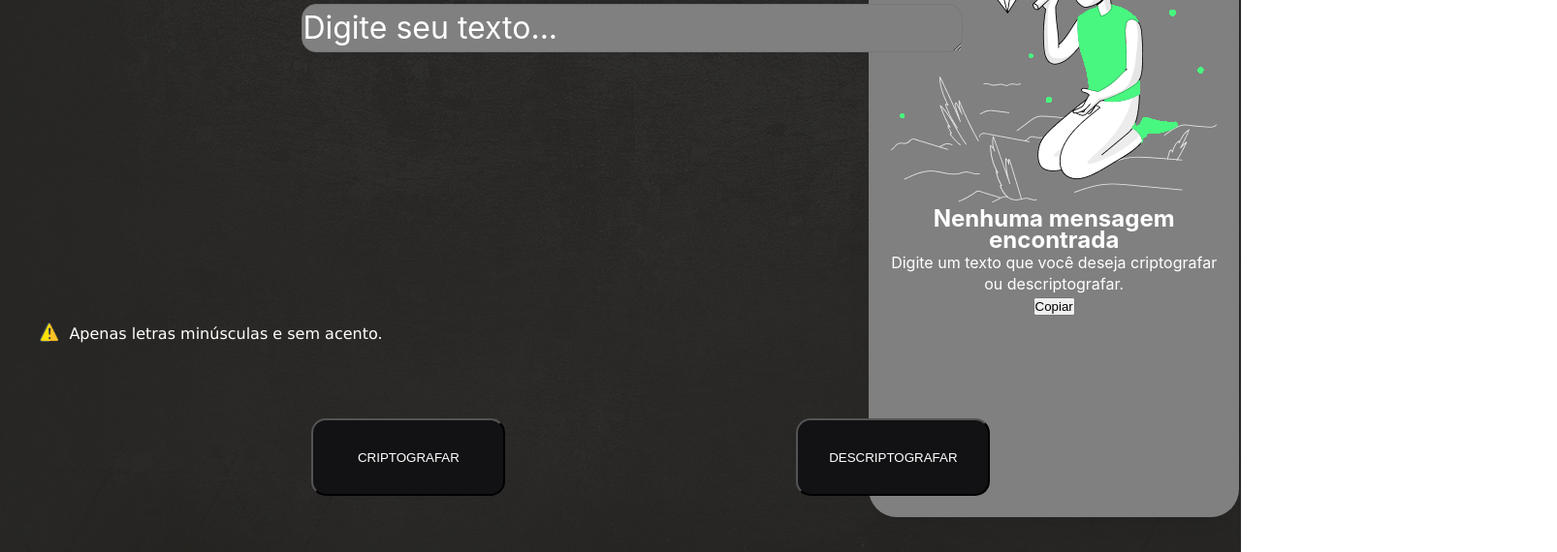
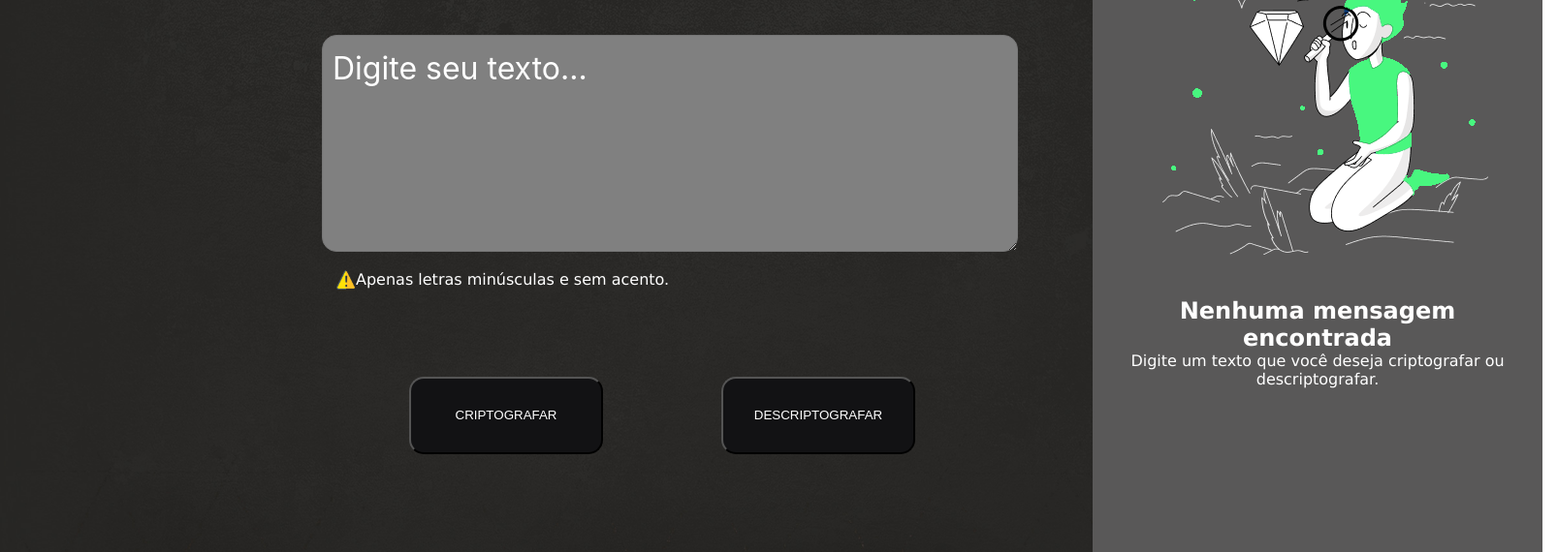
Before and after one commit to Azt1/Alura-Challenge-Decodificador, a plain HTML site: page index.html in a window 1280 px wide. Shown: the part 164-734 px from the top of the page at 97% size, 1606 px wide, since content can reach past the window. Drawn offline with Linux system fonts and the light colour scheme.

Commit message:
alinhamento pt2

```diff
--- a/css/footer.css
+++ b/css/footer.css
@@ -1,5 +1,4 @@
 footer{
-    height: auto;
     color: #fff;
     font-family:system-ui, -apple-system, BlinkMacSystemFont, 'Segoe UI', Roboto, Oxygen, Ubuntu, Cantarell, 'Open Sans', 'Helvetica Neue', sans-serif;
     padding-top: 15px;
@@ -10,6 +9,7 @@ footer{
     height: 3rem;
     width: 100%;
     bottom: 0px;
+
 
 }
 
--- a/css/main.css
+++ /dev/null
@@ -1,6 +0,0 @@
-.main {
-    display: flex;
-    flex: 1;
-    flex-direction: row;
-    justify-content: space-around;
-}
--- a/css/style.css
+++ b/css/style.css
@@ -9,80 +9,30 @@ body {
     height: 92vh;
     width: 92vw;
     min-height: 100%;
-    font-family:Verdana, Geneva, Tahoma, sans-serif;
+    font-family: Verdana, Geneva, Tahoma, sans-serif;
     background-repeat: no-repeat;
     background-size: cover;
+}
+
+.logo {
+    padding: 50px;
+}
+
+.main {
+    display: flex;
+    flex: 1;
+    flex-direction: row;
+    justify-content: space-around;
+}
+
+.escreva1 {
+    display: flex;
+    padding: 50px;
+    margin: 150px;
 
 }
 
-.escreva2{
-    position: static;
-    width: 210px;
-    font-family: 'Inter';
-    font-size: 16px;
-    line-height: 140%;
-    text-align: center;
-    color: #ffffff;
-    display: flex;
-    flex-grow: 0;
-    margin: 16px 0px;
-}
-
-.logo {
-    position: absolute;
-    left: 7%;
-    top: 5%;
-}
-
-.cesar {
-    background: #808080;
-    box-shadow: 0px 24px 32px -8px rgba(0, 0, 0, 0.08);
-    border-radius: 29px;
-    height: 650px;
-    width: 400px;
-    padding: 1rem;
-    justify-content: space-between;
-}
-
-.ladoD {
-    overflow-y: auto;
-    overflow-x: hidden;
-    width: 350px;
-    height: 850px;
-}
-
-
-
-.encriptar{
-    position: relative;
-    width: 200px;
-    height: 80px;
-    border-radius: 15px;
-    top: 500px;
-    left: 250px;
-    background: #121214;
-    color: #ffffff;
-    text-transform: uppercase;
-}
-
-.desencriptar {
-    position: relative;
-    width: 200px;
-    height: 80px;
-    border-radius: 15px;
-    top: 500px;
-    left: 550px;
-    text-transform: uppercase;
-    background: #121214;
-    color: #ffffff;
-}
-
 .textoArea {
-    position: relative;
-    width: 680px;
-    height: 48px;
-    left: 240px;
-    top: 168px;
     font-family: 'Inter';
     font-style: normal;
     font-weight: 400;
@@ -90,32 +40,81 @@ body {
     line-height: 150%;
     background: #808080;
     border-radius: 15px;
-
+    padding: 10px;
+    width: 120%;
+    height: 60%;
+    outline: none;
 }
 
 ::placeholder {
     color: #ffffff;
 }
 
-.detalhe {
-    position: relative;
+.info{
     display: flex;
-    padding: 0px;
-    width: 350px;
-    height: 18px;
-    left: 0px;
-    top: 421px;
-    color: #ffffff;
+    margin: 15px;
 }
 
 .alert {
     width: 20px;
     height: 20px;
-    position: relative;
-    left: -30px;
-    top: 443px;
+}
+
+.detalhe {
+    padding: 0px;
+    width: 350px;
+    height: 18px;
+    color: #ffffff;
 }
 
 .botoes {
+    padding: 50px;
     display: flex;
+    justify-content: space-between;
+    margin: 40px;
+    width: 90%;
 }
+
+.botoes :hover{
+    background-color: #48f77f;
+    border-radius: 10px;
+}
+
+
+.desencriptar {
+    width: 200px;
+    height: 80px;
+    border-radius: 15px;
+    text-transform: uppercase;
+    background: #121214;
+    color: #ffffff;
+}
+
+.encriptar{
+    width: 200px;
+    height: 80px;
+    border-radius: 15px;
+    background: #121214;
+    color: #ffffff;
+    text-transform: uppercase;
+}
+
+.caixa {
+    height: 800px;
+    width: 400px;
+    padding: 32px;
+    background: #595858;
+    border-radius: 20px;
+    margin: 15px;
+    color: white;
+    text-align: center;
+}
+
+.copiar {
+    padding: 15px;
+    margin: 80px;
+}
+
+.imgBoneco {
+    margin: 40px;
+}
--- a/index.html
+++ b/index.html
@@ -5,7 +5,6 @@
     <meta http-equiv="X-UA-Compatible" content="IE=edge">
     <meta name="viewport" content="width=device-width, initial-scale=1.0">
     <title>Decodificador</title>
-    <link rel="stylesheet" href="./css/main.css">
     <link rel="stylesheet" href="./css/style.css">
     <link rel="stylesheet" href="./css/footer.css">
 </head>
@@ -15,8 +14,9 @@
     </header>
 
     <main class="main">
+
         <section class="escreva1">
-            <div>
+            <div class="ladoE">
                 <textarea class="textoArea" placeholder="Digite seu texto..." ></textarea>
                 <div class="info">
                     <img src="./imgs/alert.png" class="alert">
@@ -32,16 +32,16 @@
 
         <section class="escreva2">
             <div class="cesar">
-                    <div class="ladoD">
+                <div class="caixa">
                     <textarea class="message"></textarea>
                     <img src="./imgs/High quality products 1 1.png" alt="Imagem boneco" class="imgBoneco">
                     <h1>Nenhuma mensagem encontrada</h1>
                     <p class="texto1">Digite um texto que você deseja criptografar ou descriptografar.</p>
-                        <button class="Copiar" onclick="btnCopy()">Copiar</button>
 
                 </div>
             </div>
         </section>
+
     </main>
 
     <footer>
```
Lines whose indentation alone changed are shown as unchanged.
